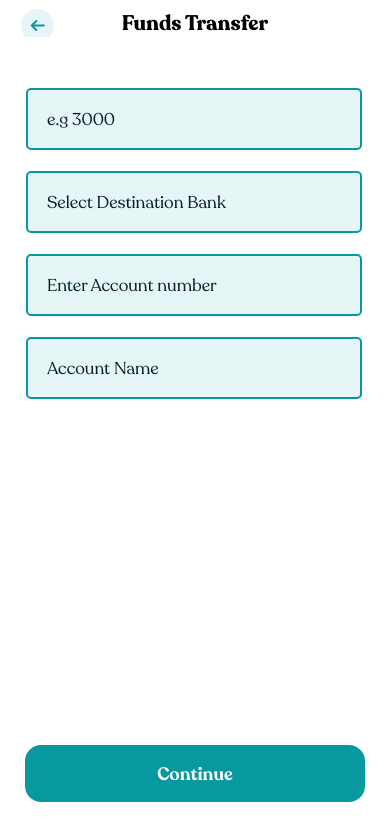
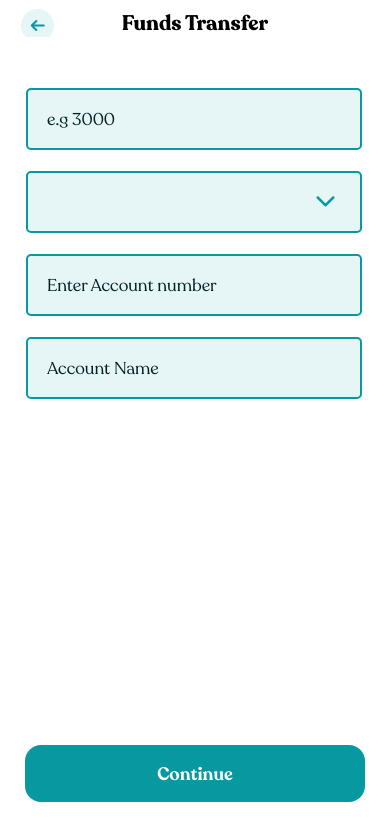
Before and after one commit to greatnonso7/brassMobileTask, a React Native app: screen /SendMoney in a window 390 px wide. Shown: the top 840 px of the page. Built offline with nearby package versions, Linux system fonts and the light colour scheme; what expo-linking would draw is missing.

Commit message:
WIP custom modal

```diff
--- a/package.json
+++ b/package.json
@@ -29,6 +29,7 @@
     "react": "17.0.1",
     "react-dom": "17.0.1",
     "react-native": "0.64.3",
+    "react-native-modal": "^13.0.1",
     "react-native-safe-area-context": "3.3.2",
     "react-native-screens": "~3.10.1",
     "react-native-svg": "12.1.1",
--- a/src/screens/send-money/index.tsx
+++ b/src/screens/send-money/index.tsx
@@ -2,6 +2,7 @@ import React from 'react';
 import { View, Text } from 'react-native';
 import { SafeAreaView } from 'react-native-safe-area-context';
 import LongButton from '../../shared/button';
+import CustomPicker from '../../shared/custom-picker';
 import HeaderBar from '../../shared/header-bar';
 import FormTextInput from '../../shared/text-input';
 import { styles } from './style';
@@ -13,7 +14,7 @@ const SendMoney = ({ navigation }: any) => {
 
       <View style={styles.bodyContainer}>
         <FormTextInput placeholder="e.g 3000" />
-        <FormTextInput placeholder="Select Destination Bank" />
+        <CustomPicker navigation={navigation} />
         <FormTextInput placeholder="Enter Account number" />
         <FormTextInput placeholder="Account Name" />
       </View>
--- /dev/null
+++ b/src/shared/custom-picker/index.tsx
@@ -0,0 +1,53 @@
+import React, { useState } from 'react';
+import { View, Text, StyleSheet, TouchableOpacity } from 'react-native';
+import colors from '../../styles/color';
+import { hp, wp } from '../responsive-dimension';
+import { Feather } from '@expo/vector-icons';
+
+
+interface CustomPickerProps {
+  items?: [],
+  onValueChange?: (selectedValue: string, selectedIndex: number) => void;
+  value?: string | number | undefined;
+  navigation?: any
+}
+
+const CustomPicker = ({ items, onValueChange, value, navigation }: CustomPickerProps) => {
+  const [showPicker, setShowPicker] = useState<boolean>(false);
+  return (
+    <>
+      <View style={styles.customPickerContainer}>
+        <Text>{value}</Text>
+        <TouchableOpacity
+          onPress={() => navigation.navigate('Modal')}
+        // onPress={() => setShowPicker(!showPicker)}
+        >
+          <Feather name="chevron-down" size={hp(30)} color={colors.primary} />
+        </TouchableOpacity>
+      </View>
+      {showPicker && <Text>Hello World</Text>}
+      {/* {showPicker && renderiOSModal()} */}
+    </>
+  )
+}
+
+const styles = StyleSheet.create({
+  customPickerContainer: {
+    height: hp(60),
+    width: wp(323),
+    borderWidth: 2,
+    borderRadius: hp(5),
+    borderColor: colors.primary,
+    paddingHorizontal: hp(18),
+    fontFamily: 'Recoleta-Regular',
+    color: colors.dark,
+    fontSize: hp(16),
+    backgroundColor: '#E6F5F6',
+    marginBottom: hp(20),
+    flexDirection: 'row',
+    alignItems: 'center',
+    justifyContent: 'space-between',
+  }
+})
+
+export default CustomPicker;
```
Also changed, not shown: 1 other file (tests, documents, lock files or other folders).
